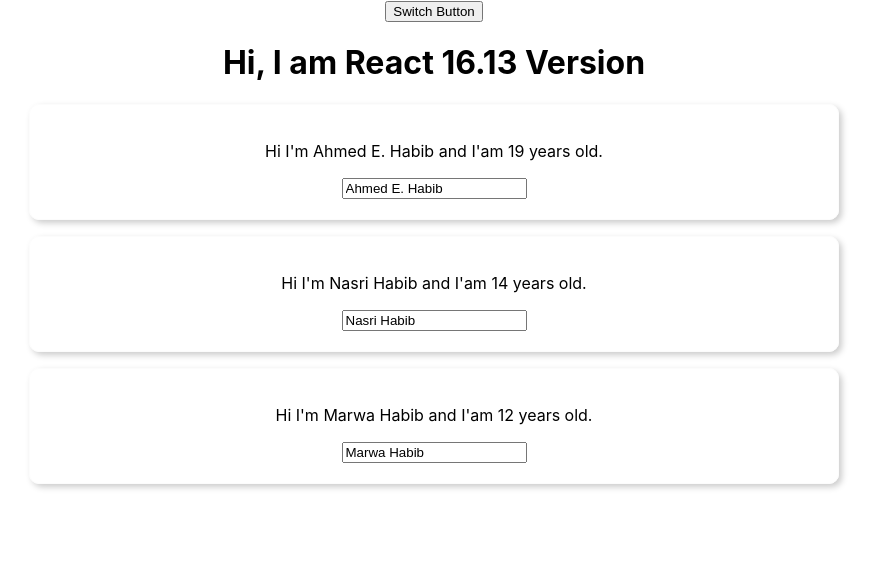
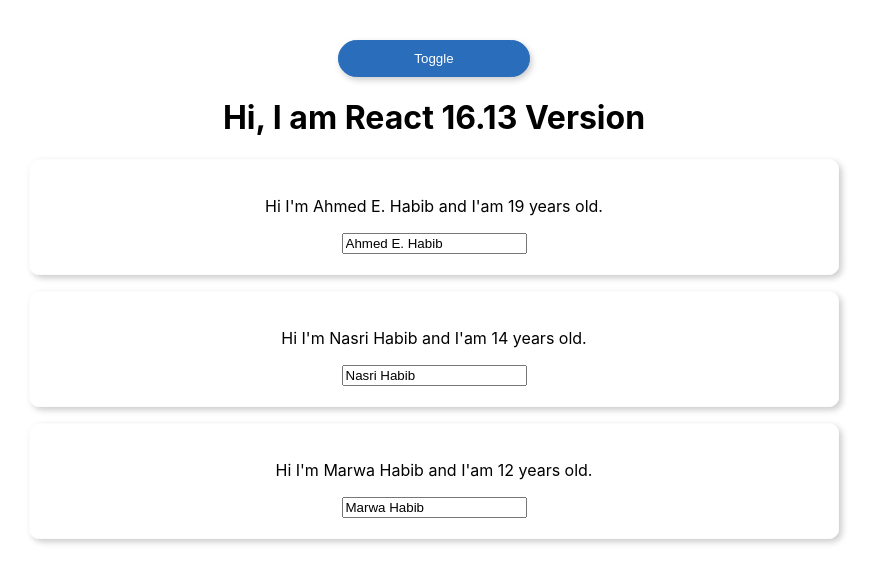
Before and after one commit to 4hmedhabib/React-learning, a React (Create React App) app in the folder my-app/: page / in a window 1280 px wide. Shown: the top 582 px of the page, without its empty margins (206-1081 px from the left). Built offline with nearby package versions, Linux system fonts and the light colour scheme.

Commit message:
adding source css in App.css

```diff
--- a/my-app/src/App.css
+++ b/my-app/src/App.css
@@ -1,3 +1,21 @@
 .App {
   text-align: center;
 }
+
+.btnHandler {
+  width: 15%;
+  background-color: #2a6ebb;
+  outline: none;
+  color: white;
+  border-radius: 20px;
+  margin: auto;
+  margin-top: 40px;
+  padding: 10px;
+  border: 1px solid #2a6ebb;
+  box-shadow: 2px 3px 6px #ccc;
+}
+
+.btnHandler:hover {
+  background-color: #fcfcfc;
+  color: #2a6ebb;
+}
--- a/my-app/src/App.js
+++ b/my-app/src/App.js
@@ -34,7 +34,9 @@
 
   return (
     <div className="App">
-      <button onClick={switchNameHandler}>Switch Button</button>
+      <button onClick={switchNameHandler} className="btnHandler">
+        Toggle
+      </button>
       <h1>Hi, I am React 16.13 Version</h1>
       <Person
         name={personState.persons[0].name}
```
